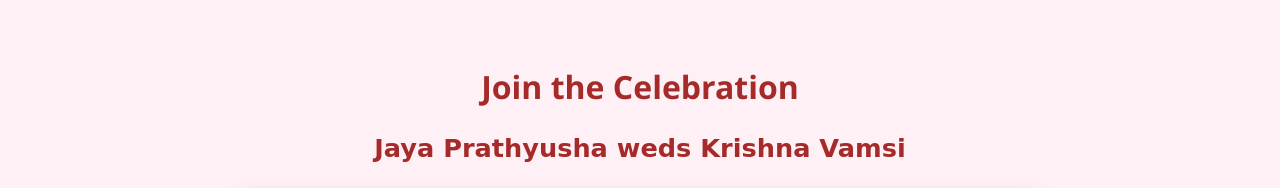
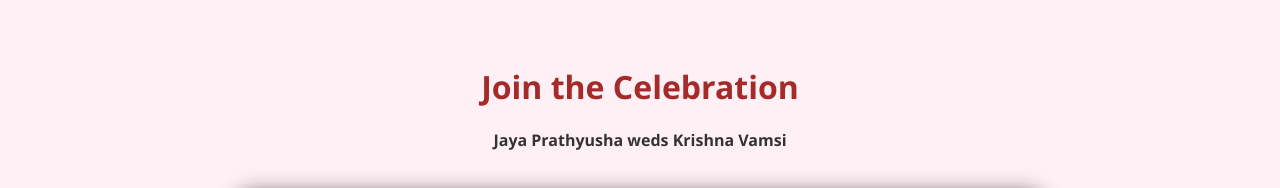
Before and after one commit to momithalasya/engagement-se, a plain HTML site: page index.html in a window 1280 px wide. Shown: the part 882-1070 px from the top of the page. Drawn offline with nearby package versions, Linux system fonts and the light colour scheme; no server answers; a web font is replaced by a local one.

Commit message:
Update index.html

```diff
--- a/index.html
+++ b/index.html
@@ -22,7 +22,7 @@
 
   <section class="stream-section">
     <h2>Join the Celebration</h2>
-    <h3> Jaya Prathyusha weds Krishna Vamsi </h3>
+    <h4> Jaya Prathyusha weds Krishna Vamsi </h4>
     <div class="video-frame">
       <video id="weddingStream" controls autoplay muted playsinline></video>
     </div>
```
